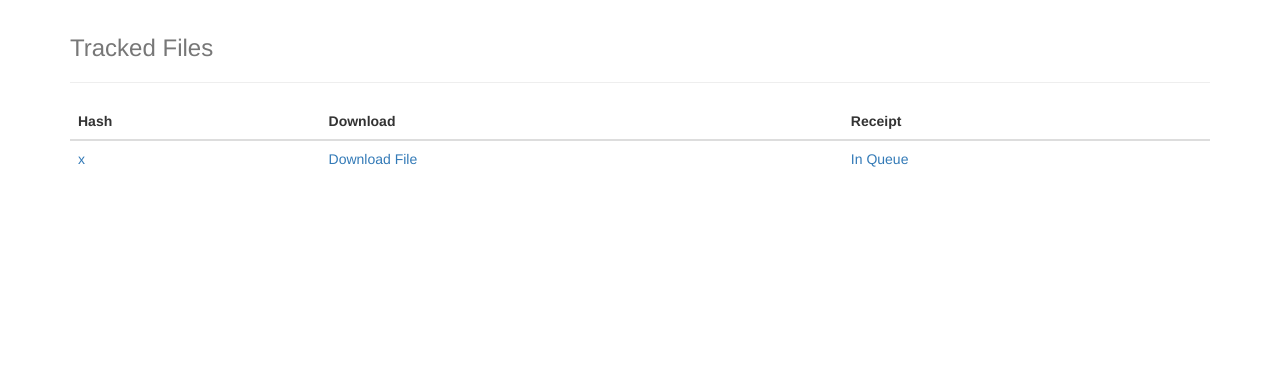
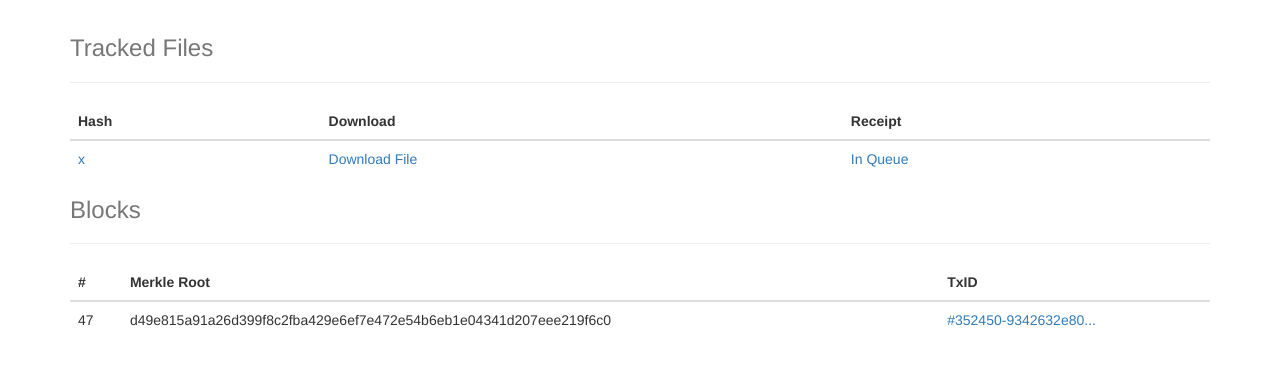
Before and after one commit to StorjOld/hashserv, a Flask app: template hashserv/templates/index.html in a window 1280 px wide. Shown: the part 132-497 px from the top of the page. Run offline with Flask 2, Linux system fonts and the light colour scheme; the template is opened without the code that fills it: most values are stand-ins (such as "Sample title", 1, 10 or a date in 2020); some libraries are stand-ins or nearby versions.

Commit message:
Changes to The HTML

```diff
--- a/hashserv/templates/index.html
+++ b/hashserv/templates/index.html
@@ -46,7 +46,28 @@
 						<td><a href="#">In Queue</a></td>
 					</tr>
 					{% endfor %}
+				</tbody>
+			</table>
+
+			<h3 class="text-muted">Blocks</h3>
+			<hr/>
+			<table class="table">
+				<thead>
 					<tr>
+					<th>#</th>
+					<th>Merkle Root</th>
+					<th>TxID</th>
+					</tr>
+				</thead>
+				<tbody>
+					<tr>
+						<td>47</td>
+						<td>d49e815a91a26d399f8c2fba429e6ef7e472e54b6eb1e04341d207eee219f6c0</td>
+						<td>
+							<a href="https://blockchain.info/tx/9342632e80aa1abdb8559a3fe6ac367ecaa03992f0f539a39b4e983b718b1102">
+							#352450-9342632e80...</a>
+						</td>
+					</tr>
 				</tbody>
 			</table>
 		</div>
```
